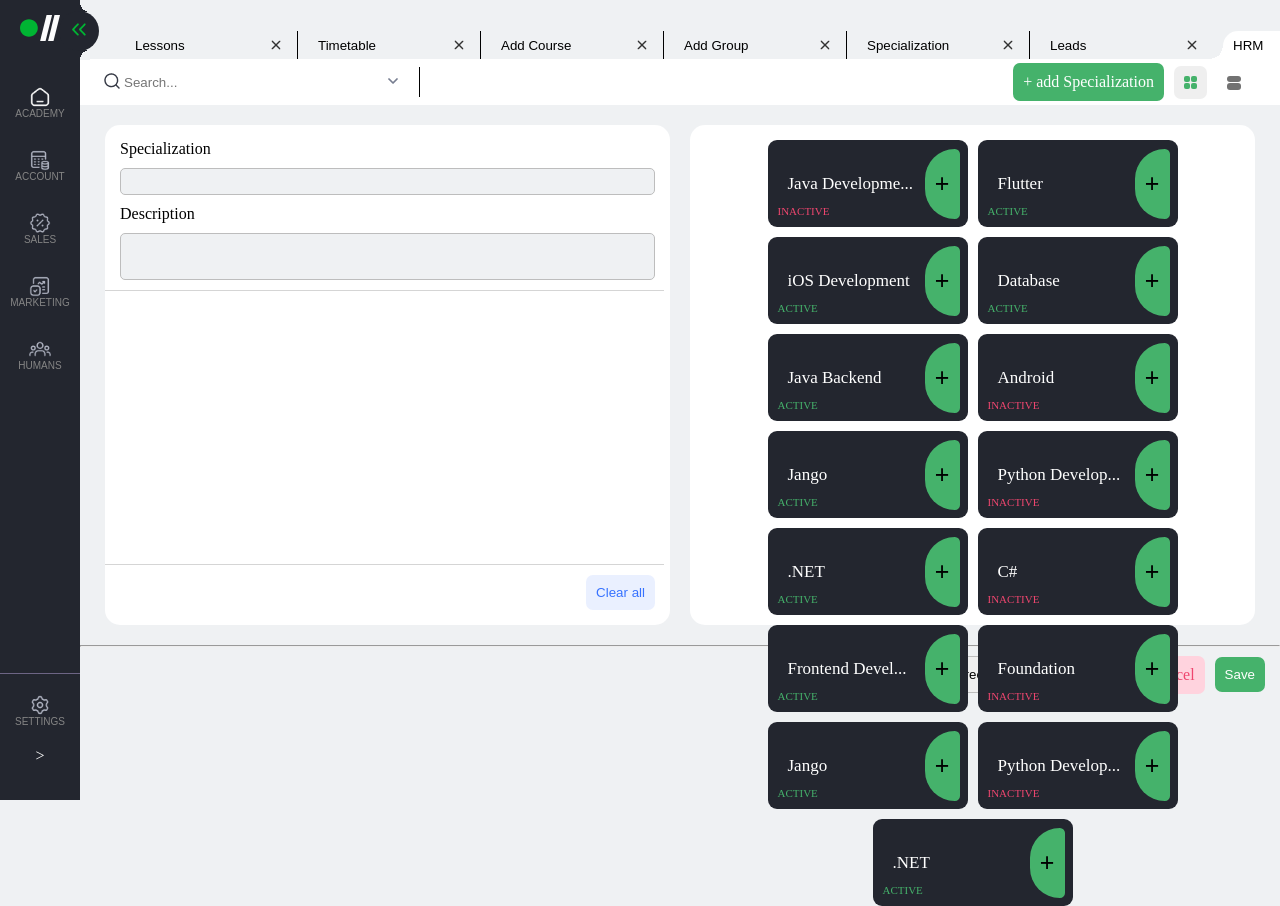
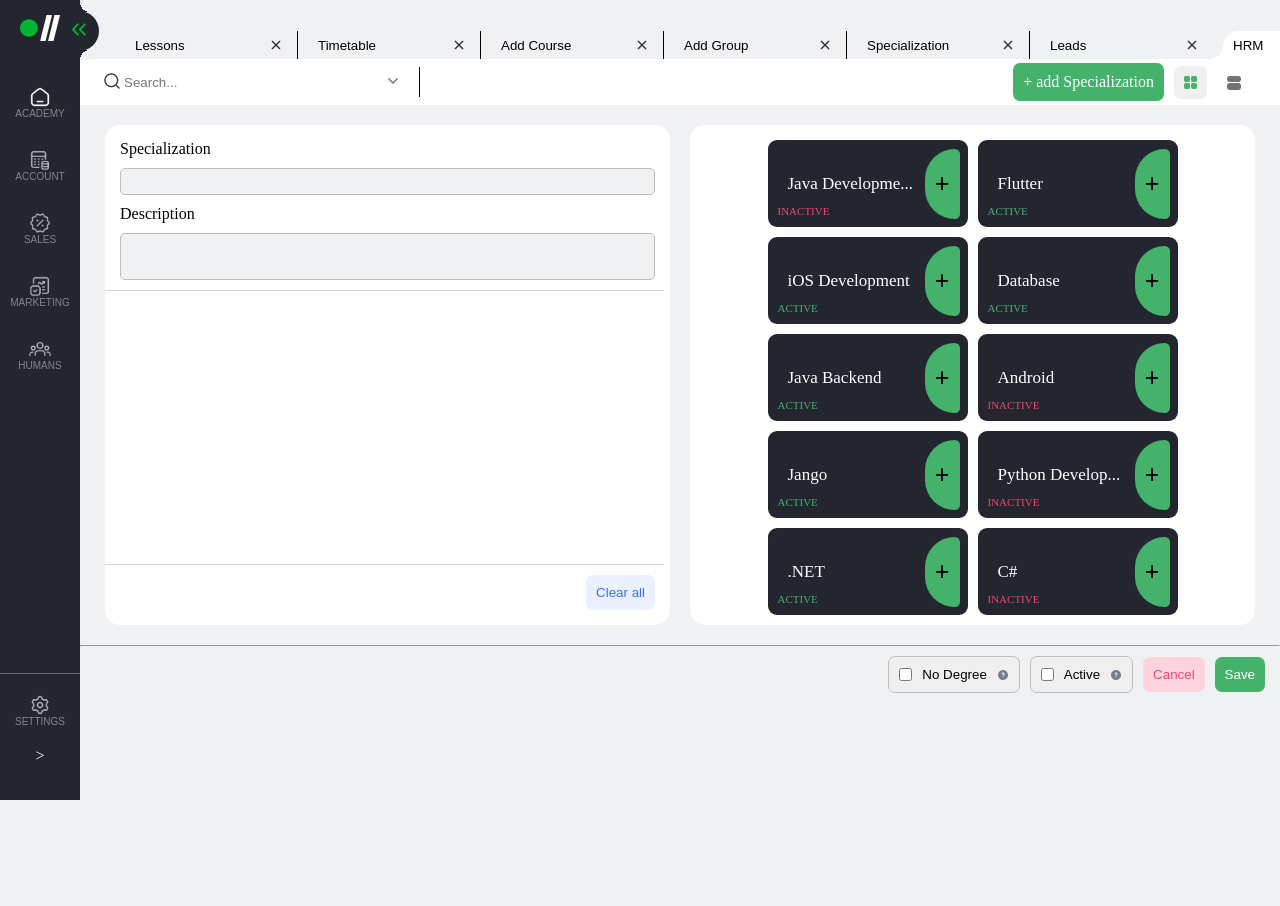
Before and after one commit to Adxamjon0806/ECMA-task, a React (Create React App) app: page /addOrEdit in a window 1280 px wide. Shown: the top 906 px of the page. After the commit the page ends 800 px from the top, so only its background shows below. Built offline with nearby package versions, Linux system fonts and the light colour scheme.

Commit message:
Update Adding Course

```diff
--- a/src/components/AddOrEdit.jsx
+++ b/src/components/AddOrEdit.jsx
@@ -1,19 +1,45 @@
 import React, { useState } from "react";
 import { useCourses } from "../context/coursesContext";
 import RightModules from "./RightModules";
-import { Link } from "react-router-dom";
 import filled from "../assets/Filled.png";
 import dots_6 from "../assets/dots_6.png";
 import trash_delete from "../assets/trash-delete-bin-2.png";
+import { useNavigate } from "react-router-dom";
 
 const AddOrEdit = () => {
-  const { modules, modulesAdd, setModulesAdd } = useCourses();
+  const { modules, modulesAdd, setModulesAdd, setCourses } = useCourses();
   const [isDegree, setIsDegree] = useState(false);
   const [isActive, setIsActive] = useState(false);
+  const [specialization, setSpecialization] = useState("");
+  const [description, setDescription] = useState("");
+  const navigate = useNavigate();
 
   function deleteItem(module) {
     const filteredArr = modulesAdd.filter((el) => el.id !== module.id);
     setModulesAdd(filteredArr);
+  }
+
+  function clearAll() {
+    setSpecialization("");
+    setDescription("");
+    setModulesAdd([]);
+  }
+
+  function cancel() {
+    clearAll();
+    navigate("/");
+  }
+
+  function save() {
+    const newCourse = {
+      Specialization: specialization,
+      Info: isDegree,
+      Status: isActive,
+      modules: modulesAdd,
+    };
+    setCourses((prew) => [...prew, newCourse]);
+    clearAll();
+    navigate("/");
   }
 
   return (
@@ -21,9 +47,18 @@ const AddOrEdit = () => {
       <section className="specializations add_sec">
         <div className="right_div addOrEdit left">
           <label htmlFor="">Specialization</label>
-          <input type="text" />
+          <input
+            type="text"
+            value={specialization}
+            onChange={(e) => setSpecialization(e.target.value)}
+          />
           <label htmlFor="">Description</label>
-          <input type="text" className="desc_input" />
+          <input
+            type="text"
+            value={description}
+            onChange={(e) => setDescription(e.target.value)}
+            className="desc_input"
+          />
           <div className="modules_list">
             {modulesAdd.map((module) => (
               <div key={module} className="addOrEdit_modules">
@@ -38,7 +73,9 @@ const AddOrEdit = () => {
             ))}
           </div>
           <div className="clear_all">
-            <button className="clear_all_btn">Clear all</button>
+            <button className="clear_all_btn" onClick={clearAll}>
+              Clear all
+            </button>
           </div>
         </div>
         <div className="left_div addOrEdit right">
@@ -57,7 +94,7 @@ const AddOrEdit = () => {
             value={isDegree}
             onChange={() => setIsDegree(!isDegree)}
           />
-          <p className="check_p">{isDegree && "No"} Degree</p>
+          <p className="check_p">{!isDegree && "No"} Degree</p>
           <img src={filled} alt="filled icon" />
         </button>
         <button className="btn btn_checker">
@@ -69,10 +106,12 @@ const AddOrEdit = () => {
           <p className="check_p">Active</p>
           <img src={filled} alt="filled icon" />
         </button>
-        <Link to={"/"} className="btn btn_cancel">
+        <button className="btn btn_cancel" onClick={cancel}>
           Cancel
-        </Link>
-        <button className="btn btn_save">Save</button>
+        </button>
+        <button className="btn btn_save" onClick={save}>
+          Save
+        </button>
       </div>
     </>
   );
--- a/src/components/RightModules.jsx
+++ b/src/components/RightModules.jsx
@@ -1,4 +1,4 @@
-import React, { useState } from "react";
+import React from "react";
 import { useCourses } from "../context/coursesContext";
 
 const RightModules = ({ course, isIn }) => {
--- a/src/components/Specializations.jsx
+++ b/src/components/Specializations.jsx
@@ -6,6 +6,7 @@ import { Link } from "react-router-dom";
 const Specializations = () => {
   const { courses } = useCourses();
   const [selectedCourse, setSelectedCourse] = useState(false);
+  console.log(courses);
 
   const objOfSelected = selectedCourse
     ? courses.filter((course, i) => i === selectedCourse - 1)[0]
@@ -59,7 +60,7 @@ const Specializations = () => {
             <div className="title_div">{objOfSelected.Specialization}</div>
             {objOfSelected.modules.map((module) => (
               <div className="title_div module_div" key={module}>
-                {module}
+                {module.name}
               </div>
             ))}
           </>
--- a/src/context/coursesContext.js
+++ b/src/context/coursesContext.js
@@ -1,33 +1,18 @@
-import { createContext, useContext, useReducer, useState } from "react";
+import { createContext, useContext, useState } from "react";
 
 const coursesContext = createContext();
 
-function reducer(state, action) {}
-
 const initialState = [
   {
-    Specialization: "Foundation",
     Info: true,
+    Specialization: "Frontend",
     Status: true,
-    modules: ["Foundation", "Frontend", "Python Backend", "C#"],
-  },
-  {
-    Specialization: "Foundation",
-    Info: true,
-    Status: true,
-    modules: ["Foundation", "Frontend", "Java Backend", "Python Backend"],
-  },
-  {
-    Specialization: "Foundation",
-    Info: true,
-    Status: true,
-    modules: ["Foundation", "Frontend", "Java Backend", "Python Backend", "C#"],
-  },
-  {
-    Specialization: "Foundation",
-    Info: true,
-    Status: true,
-    modules: ["Foundation", "Frontend", "Java Backend"],
+    description: "This is Frontend course",
+    modules: [
+      { id: 1, name: "Java Development", isActive: false },
+      { id: 5, name: "Java Backend", isActive: true },
+      { id: 9, name: ".NET", isActive: true },
+    ],
   },
 ];
 
@@ -47,15 +32,18 @@ const modules = [
   { id: 13, name: "Jango", isActive: true },
   { id: 14, name: "Python Development", isActive: false },
   { id: 15, name: ".NET", isActive: true },
+  { id: 16, name: "Jango", isActive: true },
+  { id: 17, name: "Python Development", isActive: false },
+  { id: 18, name: ".NET", isActive: true },
 ];
 
 const CoursesProvider = ({ children }) => {
-  const [courses, dispatchCourses] = useReducer(reducer, initialState);
+  const [courses, setCourses] = useState(initialState);
   const [modulesAdd, setModulesAdd] = useState([]);
 
   return (
     <coursesContext.Provider
-      value={{ courses, dispatchCourses, modules, modulesAdd, setModulesAdd }}
+      value={{ courses, setCourses, modules, modulesAdd, setModulesAdd }}
     >
       {children}
     </coursesContext.Provider>
--- a/src/index.css
+++ b/src/index.css
@@ -425,6 +425,7 @@ body {
   align-items: center;
   flex-wrap: wrap;
   gap: 10px;
+  overflow-y: scroll;
 }
 .specializations .right .right_modules {
   position: relative;
@@ -474,6 +475,17 @@ body {
   background: #eff1f3;
   color: #000;
 }
+.specializations ::-webkit-scrollbar {
+  width: 7px;
+}
+.specializations ::-webkit-scrollbar-thumb {
+  background: rgb(171, 171, 171);
+  border-radius: 10px;
+  transition: linear all 150ms;
+}
+.specializations ::-webkit-scrollbar-thumb:hover {
+  background: rgb(101, 101, 101);
+}
 
 .addOrEdit__Chekkers {
   width: 100%;
--- a/src/styles/sass/pages/_addOrEdit.scss
+++ b/src/styles/sass/pages/_addOrEdit.scss
@@ -72,6 +72,7 @@
     align-items: center;
     flex-wrap: wrap;
     gap: 10px;
+    overflow-y: scroll;
     .right_modules {
       position: relative;
       display: flex;
@@ -121,6 +122,17 @@
       color: #000;
     }
   }
+  ::-webkit-scrollbar {
+    width: 7px;
+  }
+  ::-webkit-scrollbar-thumb {
+    background: rgb(171, 171, 171);
+    border-radius: 10px;
+    transition: linear all 150ms;
+  }
+  ::-webkit-scrollbar-thumb:hover {
+    background: rgb(101, 101, 101);
+  }
 }
 
 .addOrEdit__Chekkers {
```
Also changed, not shown: 1 other file (tests, documents, lock files or other folders).
